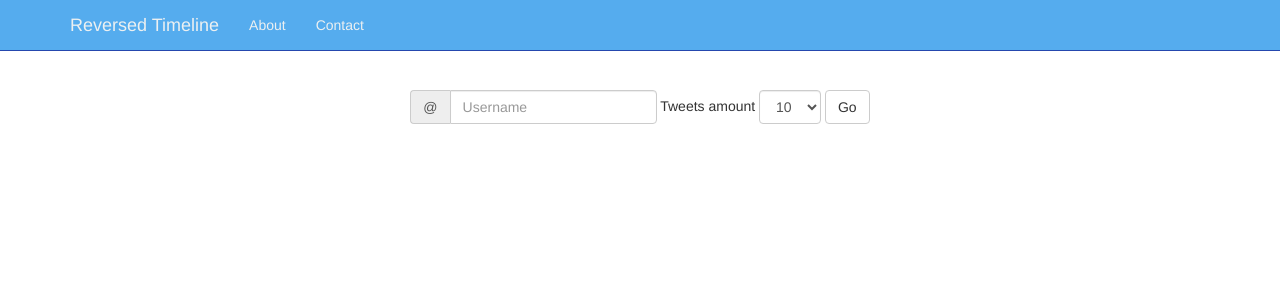
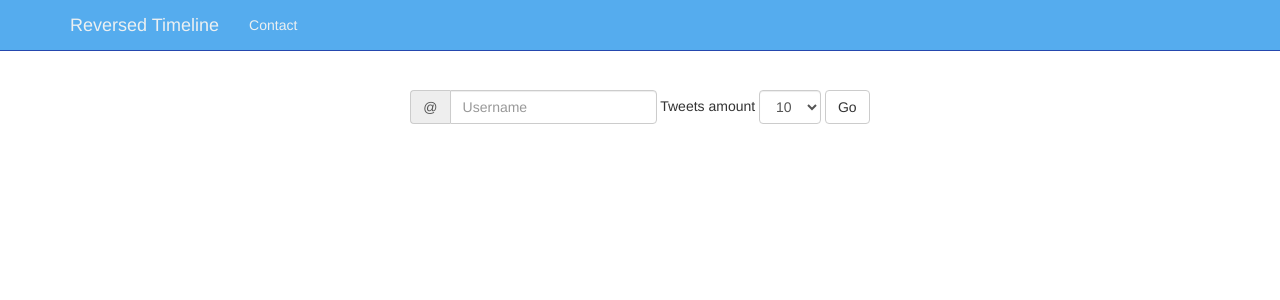
Before and after one commit to dmtr/reversed_timeline, a Python web app: template web/reverse_twitter/templates/index.html in a window 1280 px wide. Shown: the top 300 px of the page. Run offline with Jinja, Linux system fonts and the light colour scheme; the template is opened without the code that fills it, so the values that code supplies are empty; some libraries are stand-ins or nearby versions.

Commit message:
Update navbar

```diff
--- a/web/reverse_twitter/templates/index.html
+++ b/web/reverse_twitter/templates/index.html
@@ -36,7 +36,6 @@
         </div>
         <div id="navbar" class="collapse navbar-collapse">
           <ul class="nav navbar-nav">
-            <li><a href="#about">About</a></li>
             <li><a href="#contact">Contact</a></li>
           </ul>
         </div><!--/.nav-collapse -->
```
